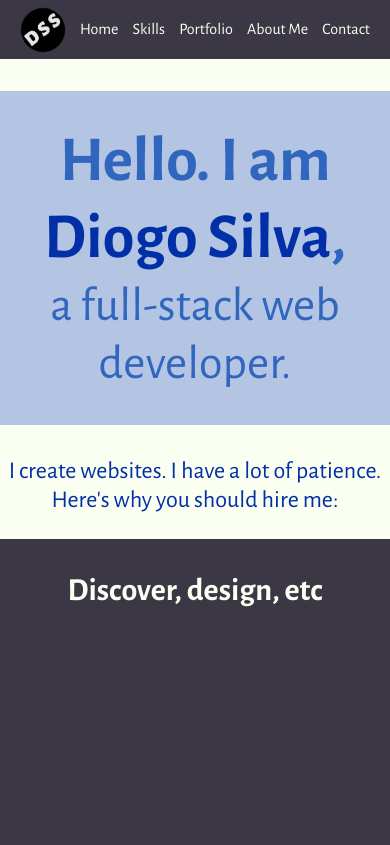
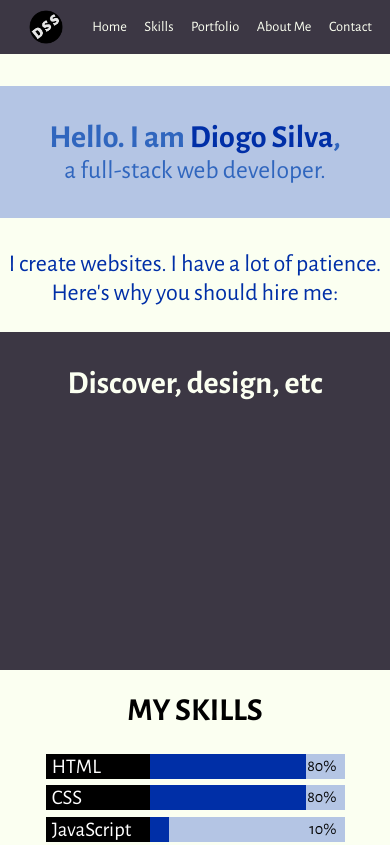
Before and after one commit to soaresilva/portfolio, a website: page src/index.html in a window 390 px wide. Shown: the top 845 px of the page. Drawn offline with nearby package versions, Linux system fonts and the light colour scheme; files that its build step writes are made by us from their sources.

Commit message:
some responsive stuff

```diff
--- a/src/index.html
+++ b/src/index.html
@@ -36,7 +36,7 @@
     </div>
 
     <div class="skills">
-        <h1>MY SKILLS</h1>
+        <h1 name="#skills">MY SKILLS</h1>
 
         <div class="htmlbar">
             <span class="skill">HTML</span>
--- a/src/scss/_logobox.scss
+++ b/src/scss/_logobox.scss
@@ -3,11 +3,12 @@ nav {
     padding: 1em;
     display: flex;
     justify-content: space-between;
+
     #logobox {
         position: relative;
         width: 15%;
-        max-height: 2em;
-        flex-grow: 0;
+        max-height: 3em;
+        flex-grow: 0.1;
         // margin: 0;
         img {
             max-height: 3em;
@@ -16,10 +17,27 @@ nav {
             top: 50%;
             transform: translateX(-50%) translateY(-50%);
         }
+        @media (max-width: 400px) {
+            position: relative;
+            width: 15%;
+            max-height: 2.5em;
+
+            img {
+                max-height: 2.5em;
+                position: absolute;
+                left: 50%;
+                top: 50%;
+                transform: translateX(-50%) translateY(-50%);
+            }
+        }
     }
 
     a {
         padding: 0.25em;
         // flex-grow: 1;
+        @media (max-width: 400px) {
+            padding: 0.15em;
+            font-size: 0.9em;
+        }
     }
 }
--- a/src/scss/_myportfolio.scss
+++ b/src/scss/_myportfolio.scss
@@ -49,6 +49,7 @@
                 margin-bottom: 2em;
                 height: 50%;
             }
+
             @media (max-width: 768px) {
                 max-width: 46%;
                 margin-bottom: 2em;
@@ -67,7 +68,7 @@
             @media (min-width: 1200px) {
                 width: 32%;
                 margin-bottom: 2em;
-                height: 75vh;
+                height: 75%;
                 p {
                     font-size: 1.5rem;
                 }
@@ -99,7 +100,3 @@
         }
     }
 }
-
-.card {
-
-}
--- a/src/scss/_skills.scss
+++ b/src/scss/_skills.scss
@@ -11,13 +11,14 @@
         display: flex;
         position: relative;
         background-color: $color4;
-        margin: 1px 120px;
+        // margin: 1px 120px;
+        margin: 0.2em 2em;
     }
 
     .skill {
         width: 5em;
         background-color: black;
-        font-size: 2em;
+        font-size: 1.3em;
         color: white;
         padding-left: .3em;
     }
--- a/src/scss/_welcome.scss
+++ b/src/scss/_welcome.scss
@@ -16,4 +16,61 @@
         margin: 0;
         font-weight: 400;
     }
+    @media (min-width: 1024px) {
+        h1 {
+            color: $color3;
+            margin: 0;
+            padding-top: 0;
+            font-size: 3em;
+        }
+        h2 {
+            color: $color3;
+            margin: 0;
+            font-weight: 400;
+            font-size: 2em;
+        }
+    }
+    @media (max-width: 1024px) {
+        h1 {
+            color: $color3;
+            margin: 0;
+            padding-top: 0;
+            font-size: 2em;
+        }
+        h2 {
+            color: $color3;
+            margin: 0;
+            font-weight: 400;
+            font-size: 1.5em;
+        }
+    }
+    @media (max-width: 700px) {
+        h1 {
+            color: $color3;
+            margin: 0;
+            padding-top: 0;
+            font-size: 1.2em;
+        }
+        h2 {
+            color: $color3;
+            margin: 0;
+            font-weight: 400;
+            font-size: 1em;
+        }
+    }
+
+    @media (max-width: 420px) {
+        h1 {
+            color: $color3;
+            margin: 0;
+            padding-top: 0;
+            font-size: 1em;
+        }
+        h2 {
+            color: $color3;
+            margin: 0;
+            font-weight: 400;
+            font-size: .8em;
+        }
+    }
 }
```
